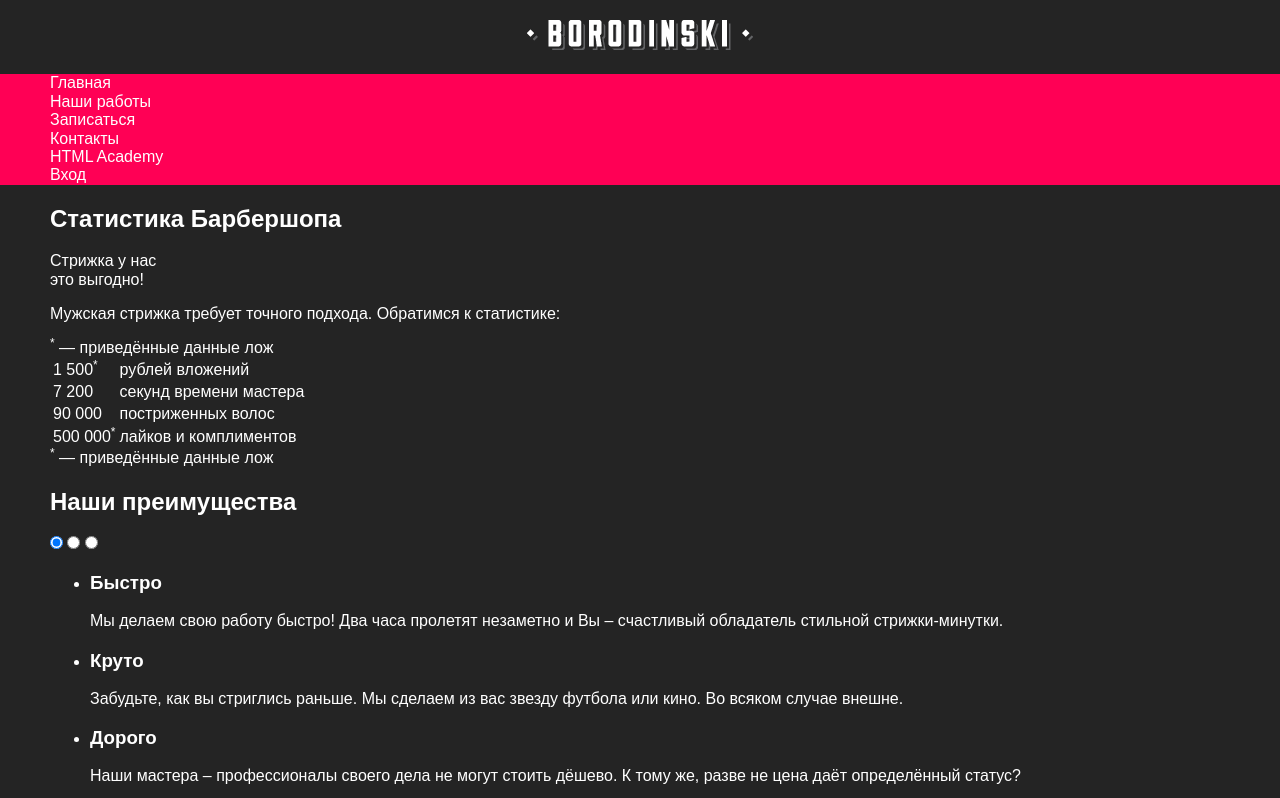
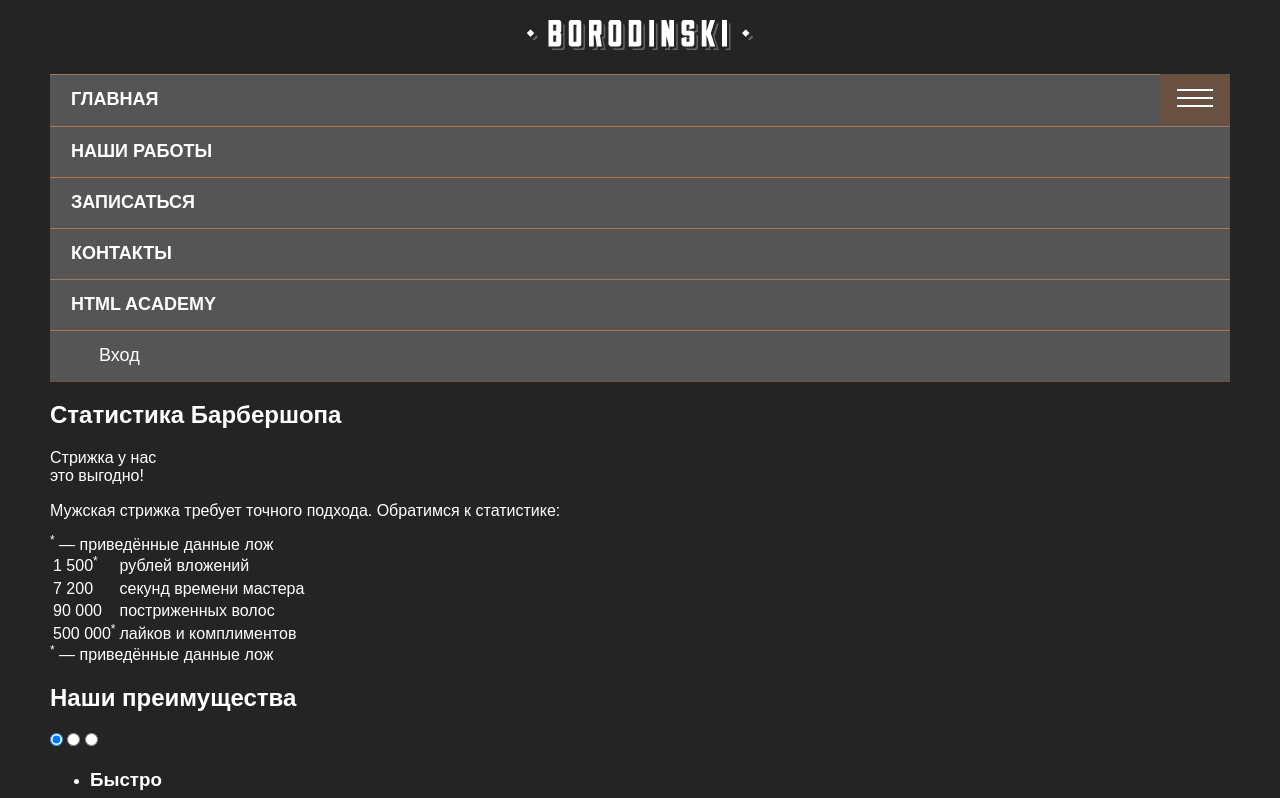
Before and after one commit to Vuaced2n/barbershop4, a plain HTML site: page index.html in a window 1280 px wide. Shown: the top 798 px of the page. Drawn offline with Linux system fonts and the light colour scheme.

Commit message:
Стилизация главного меню на мобильной версии

```diff
--- a/index.html
+++ b/index.html
@@ -6,16 +6,17 @@
   <link rel="stylesheet" type="text/css" href="css/style.css">
   <title>Барбершоп «Бородинский»</title>
 </head>
-<body class="body">
+<body class="center-wrapper">
   <header class="page-header">
      <h1 class="visually-hidden">Барбершоп «Бородинский» — истинно мужская классика</h1>
-    <div class="page-header__logo  center-wrapper">
+    <div class="page-header__logo  ">
       <img src="img/logotype-mobile.png" alt="Барбершоп Бородинский"  width="226" height="30">
     </div>
-    <nav class="main-nav">
-      <div class="main-nav__wrapper  center-wrapper">
+    <nav class="main-nav  main-nav--closed">
+      <button class="main-nav__toggle">Открыть меню</button>
+      <div class="main-nav__wrapper">
         <ul class="main-nav__items">
-          <li class="main-nav__item"><a class="main-nav__item  main-nav__item--active">Главная</a></li>
+          <li class="main-nav__item  main-nav--active"><a>Главная</a></li>
           <li class="main-nav__item"><a href="#">Наши работы</a></li>
           <li class="main-nav__item"><a href="#">Записаться</a></li>
           <li class="main-nav__item"><a href="#">Контакты</a></li>
@@ -28,7 +29,7 @@
     </nav>
   </header>
   <main>
-    <section class="stats  center-wrapper">
+    <section class="stats">
       <header class="stats__header">
         <h2 class="stats__title  visually-hiden">Статистика Барбершопа</h2>
         <span class="stats__slogan">Стрижка у нас<br> это выгодно!</span>
@@ -56,7 +57,7 @@
       <span class="stats__legend  stats__legend--bottom"><sup>*</sup> — приведённые данные лож</span>
     </section>
     <section class="advantages">
-      <div class="advantages__wrapper  slider  center-wrapper">
+      <div class="advantages__wrapper  slider  ">
         <h2 class="advantages__title  visually-hiden">Наши преимущества</h2>
         <input class="slider__input" type="radio" id="advantages-input-1" name="advantages" checked>
         <input class="slider__input" type="radio" id="advantages-input-2" name="advantages">
@@ -83,7 +84,7 @@
       </div>
     </section>
     <section class="news">
-      <div class="news__wrapper  center-wrapper">
+      <div class="news__wrapper  ">
         <h2 class="news__title">Новости и акции</h2>
         <ul class="news__items">
           <li class="news__item">
@@ -103,7 +104,7 @@
       </div>
     </section>
     <section class="reviews">
-      <div class="reviews__wrapper  slider  center-wrapper">
+      <div class="reviews__wrapper  slider  ">
         <h2 class="reviews__title">Отзывы о нас</h2>
         <a class="reviews__write  btn" href="#">Оставить свой</a>
         <input type="radio" name="reviews" id="reviews-input-1" checked>
@@ -140,7 +141,7 @@
       </div>
     </section>
   </main>
-  <footer class="page-footer  center-wrapper">
+  <footer class="page-footer  ">
     <div class="contacts">
       <span class="contacts__title">Барбершоп «Бородинский»</span>
       <p class="contacts__address">г. Санкт-Петербург, ул. Большая Конюшенная 19/8</p>
--- a/less/blocks/_main-nav.less
+++ b/less/blocks/_main-nav.less
@@ -1,37 +1,151 @@
+@mobile-color-nav: #816550;
+
 .main-nav {
-  background: #816550;
-  &__wrapper {
+  position: relative;
+  background: @mobile-color-nav;
+
+
+  .main-nav__wrapper {
   }
 
-  &__items {
+
+  .main-nav__items {
+    padding: 0;
+    margin: 0;
+    font-weight: bold;
+    list-style: none;
+  }
+
+
+  .main-nav__item {
+    a {
+      display: block;
+      padding: 12px 21px;
+      border-top: 1px solid lighten(@mobile-color-nav, 8%);
+      border-bottom: 1px solid darken(@mobile-color-nav, 8%);
+      font-size: 18px;
+      line-height: 1.4;
+      color: #ffffff;
+      text-transform: uppercase;
+    }
+
+    a[href]:hover {
+      background: darken(@mobile-color-nav, 8%)
+    }
+
+  }
+
+
+  .main-nav__user-items {
     padding: 0;
     margin: 0;
     list-style: none;
   }
 
-  &__item {
-    a {
-    }
+
+  .main-nav__login {
+      display: block;
+      padding: 12px 21px;
+      padding-left: 49px;
+      border-top: 1px solid lighten(@mobile-color-nav, 8%);
+      border-bottom: 1px solid darken(@mobile-color-nav, 8%);
+      font-size: 18px;
+      line-height: 1.4;
+      color: #ffffff;
+
+      &[href]:hover {
+      background: darken(@mobile-color-nav, 8%)
+      }
   }
 
-  &__user-items {
-    padding: 0;
-    margin: 0;
-    list-style: none;
-  }
 
-  &__user-item {
-    a {
+  .main-nav__toggle {
+    position: absolute;
+    right: 0;
+    top: 0;
+    width: 70px;
+    height: 50px;
+    font-size: 0;
+    border: none;
+    cursor: pointer;
+    background: darken(@mobile-color-nav, 8%);
+
+    &:hover {
+      background: darken(@mobile-color-nav, 13%);
+    }
+
+    &:active::before,
+    &:active::after {
+      opacity: 0.5;
     }
   }
 
 
-  @media @tabled-width {
-      background: #000000;
+  &--closed {
+    .main-nav__toggle::before {
+      content: "";
+      position: absolute;
+      top: 15px;
+      left: 17px;
+      width: 36px;
+      height: 2px;
+      background: #fff;
+      box-shadow: 0 8px 0 0 #fff,
+                  0 16px 0 0 #fff;
     }
+  }
 
-  @media @deckstop-width {
-      background: #ff0055;
+
+  &--opened {
+    .main-nav__toggle {
+      top: 0;
+      left: 0;
+
+      &::before,
+      &::after {
+        content: "";
+        position: absolute;
+        top: 50%;
+        left: 50%;
+        margin-left: -18px;
+        width: 36px;
+        height: 2px;
+        background: #fff;
+      }
+
+      &::before {
+        transform: rotate(45deg);
+      }
+
+      &::after {
+        transform: rotate(-45deg);
+      }
     }
+  }
+}
 
+
+@media @mobile-width {
+  .main-nav--closed .main-nav__item,
+  .main-nav--closed .main-nav__user-items {
+    display: none;
+  }
+
+  .main-nav--closed .main-nav--active {
+    display: block;
+  }
 }
+
+
+@media @tabled-width {
+  .main-nav {
+    background: #000000;
+  }
+}
+
+
+@media @deckstop-width {
+  .main-nav {
+    background: #555555;
+  }
+}
```
Also changed, not shown: css/style.css, 1 other file.
